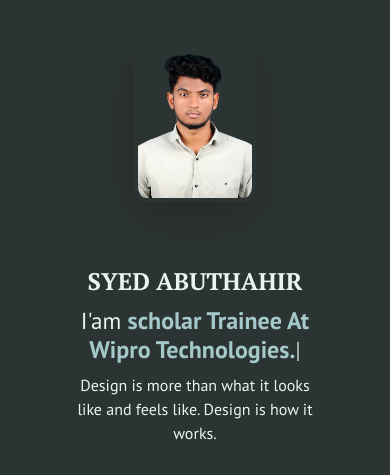
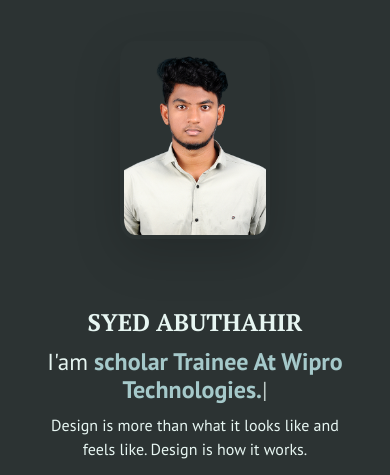
Before and after one commit to AbuDeveloper-hub/Abu_Dev, a plain HTML site: page index.html in a window 390 px wide. Shown: the part 54-529 px from the top of the page. Drawn offline with nearby package versions, Linux system fonts and the light colour scheme.

Commit message:
projectcompleted

```diff
--- a/css/style.css
+++ b/css/style.css
@@ -24,7 +24,7 @@ Body{
 }
 
 .container-fluid{
-    padding: 7% 15%;
+    padding: 3% 7%;
 }
 
 .colored-backgroud{
@@ -289,6 +289,9 @@ Body{
 }
 
 @media (max-width: 575px) {
+    .container-fluid{
+        padding: 7%;
+    }
     .big-heading{
         font-size: 1.5rem;
         line-height: 1.5;
```
